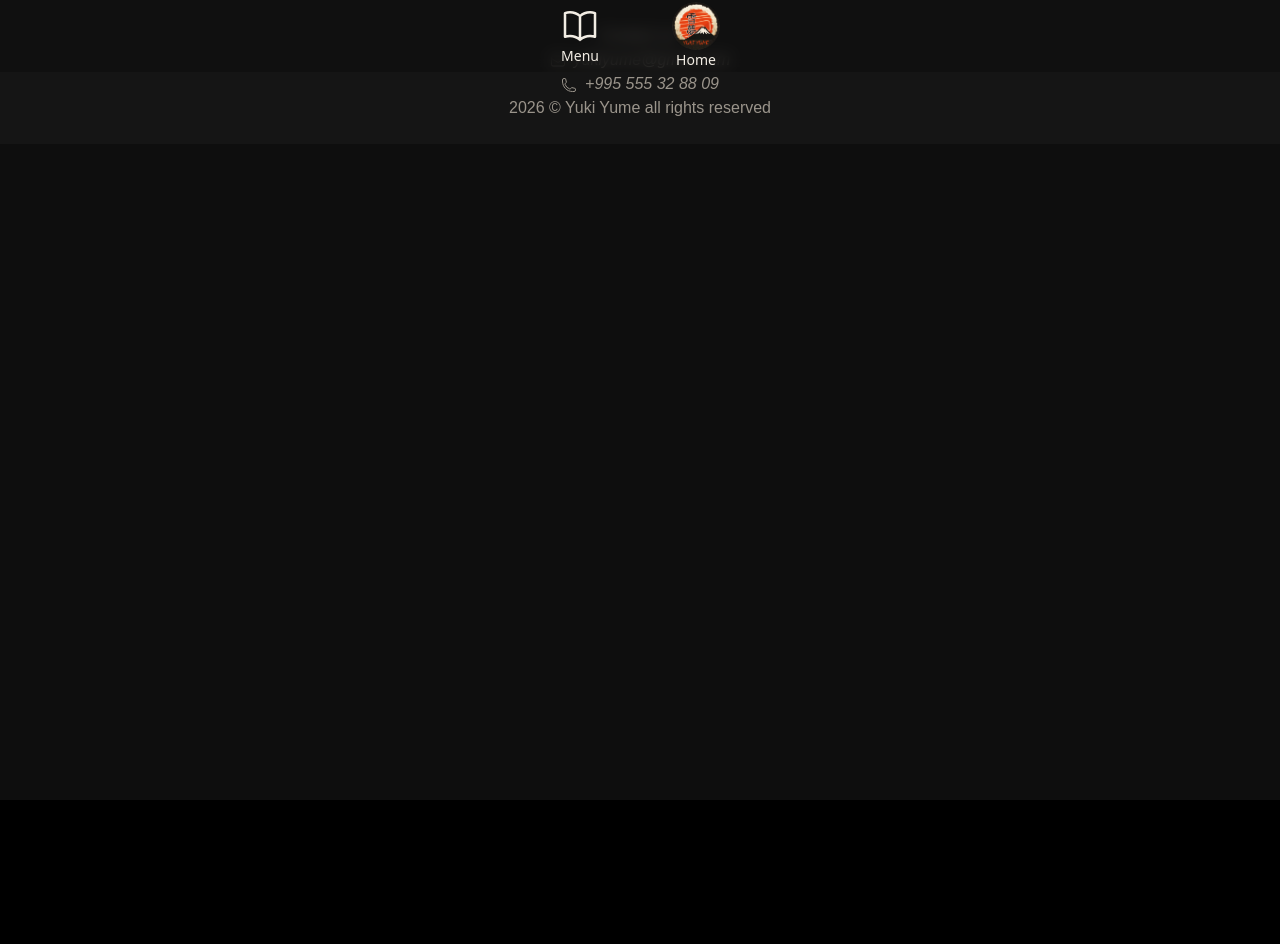
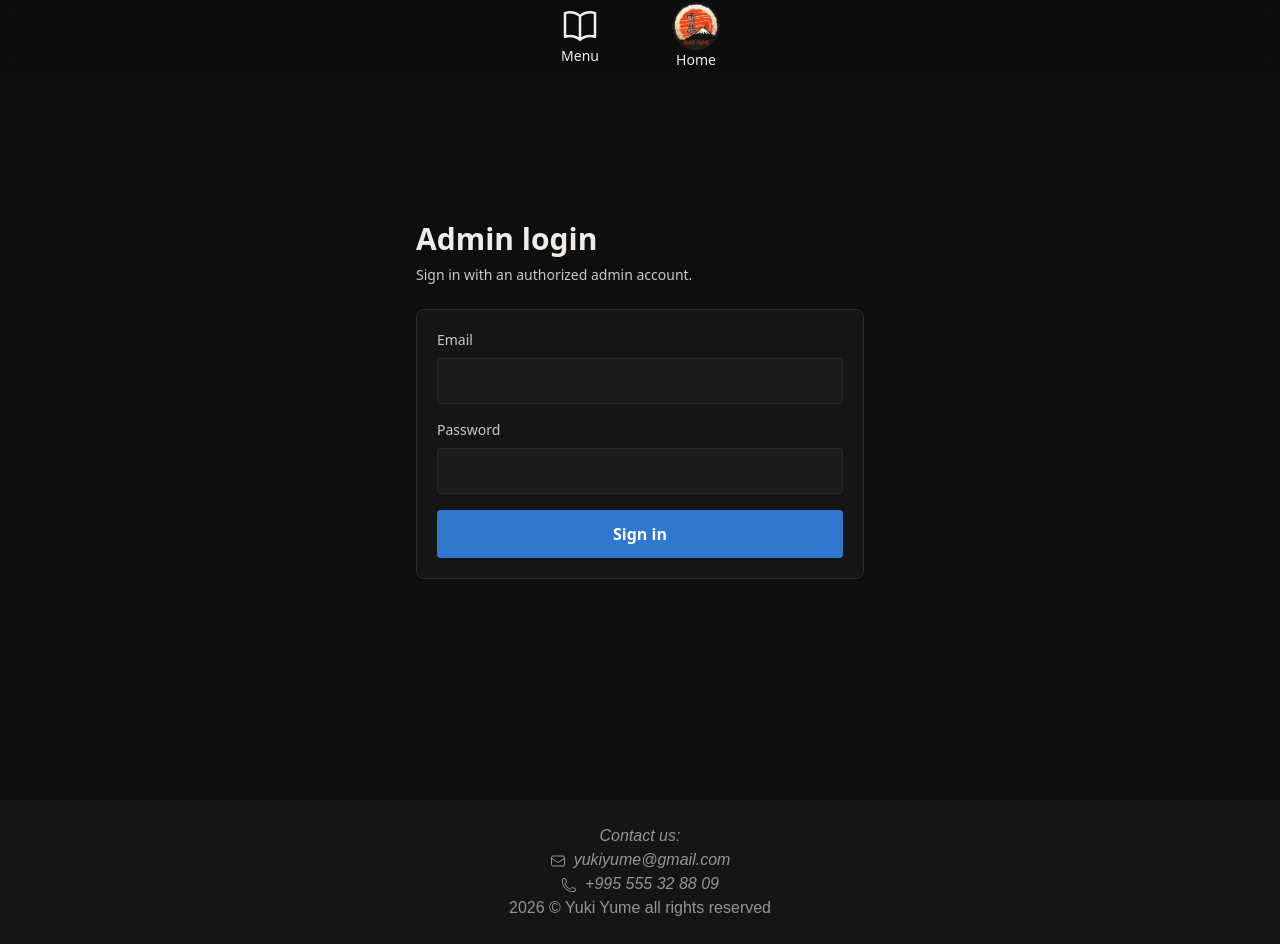
Before and after one commit to DavitGvagvalia/yuki-yume, a React (Vite) app: page /admin/login in a window 1280 px wide. Before the commit the page ends 800 px from the top, so only its background shows below. Built offline with nearby package versions, Linux system fonts and the light colour scheme; no server answers; the database is empty.

Commit message:
codex login

```diff
--- /dev/null
+++ b/src/components/admin/ProtectedAdminRoute.jsx
@@ -0,0 +1,34 @@
+import { Navigate, useLocation } from 'react-router-dom';
+import { useAdminAuth } from '../../hooks/useAdminAuth.jsx';
+
+function AdminAuthLoading() {
+	return (
+		<main className="min-h-screen p-4 flex justify-center items-center">
+			<p className="text-lg text-text-secondary">Checking admin session...</p>
+		</main>
+	);
+}
+
+export default function ProtectedAdminRoute({ children }) {
+	const location = useLocation();
+	const { loading, isAdmin, error } = useAdminAuth();
+
+	if (loading) {
+		return <AdminAuthLoading />;
+	}
+
+	if (error || !isAdmin) {
+		return (
+			<Navigate
+				to="/admin/login"
+				replace
+				state={{
+					from: location.pathname,
+					denied: Boolean(error)
+				}}
+			/>
+		);
+	}
+
+	return children;
+}
--- /dev/null
+++ b/src/hooks/useAdminAuth.jsx
@@ -0,0 +1,62 @@
+import { useEffect, useState } from 'react';
+import {
+	isAuthorizedAdmin,
+	watchAuthState
+} from '../services/adminAuth.service.js';
+
+export function useAdminAuth() {
+	const [authState, setAuthState] = useState({
+		user: null,
+		isAdmin: false,
+		loading: true,
+		error: null
+	});
+
+	useEffect(() => {
+		let active = true;
+
+		const unsubscribe = watchAuthState(async (user) => {
+			if (!user) {
+				if (active) {
+					setAuthState({
+						user: null,
+						isAdmin: false,
+						loading: false,
+						error: null
+					});
+				}
+
+				return;
+			}
+
+			try {
+				const admin = await isAuthorizedAdmin(user);
+
+				if (active) {
+					setAuthState({
+						user,
+						isAdmin: admin,
+						loading: false,
+						error: null
+					});
+				}
+			} catch (error) {
+				if (active) {
+					setAuthState({
+						user,
+						isAdmin: false,
+						loading: false,
+						error
+					});
+				}
+			}
+		});
+
+		return () => {
+			active = false;
+			unsubscribe();
+		};
+	}, []);
+
+	return authState;
+}
--- a/src/main.jsx
+++ b/src/main.jsx
@@ -8,7 +8,6 @@ import { SelectionProvider } from './hooks/useSelection.jsx'
 import { CheckoutProvider } from './hooks/useCheckout'
 import { DetailProvider } from './hooks/useDetail'
 import { StrictMode } from 'react'
-import { OrderProvider } from './hooks/useOrders'
 
 
 createRoot(document.getElementById('root')).render(
@@ -19,9 +18,7 @@ createRoot(document.getElementById('root')).render(
                     <CartProvider>
                         <DetailProvider>
                             <SelectionProvider>
-                                <OrderProvider>
-                                    <App />
-                                </OrderProvider>
+                                <App />
                             </SelectionProvider>
                         </DetailProvider>
                     </CartProvider>
--- /dev/null
+++ b/src/pages/admin_dashboard/AdminLogin.jsx
@@ -0,0 +1,101 @@
+import { useState } from 'react';
+import { Navigate, useLocation, useNavigate } from 'react-router-dom';
+import { loginAdmin } from '../../services/adminAuth.service.js';
+import { useAdminAuth } from '../../hooks/useAdminAuth.jsx';
+
+function AdminLogin() {
+	const navigate = useNavigate();
+	const location = useLocation();
+	const { loading, isAdmin } = useAdminAuth();
+	const [email, setEmail] = useState('');
+	const [password, setPassword] = useState('');
+	const [submitting, setSubmitting] = useState(false);
+	const [error, setError] = useState('');
+
+	const from = location.state?.from || '/admin';
+
+	async function handleSubmit(event) {
+		event.preventDefault();
+		setError('');
+		setSubmitting(true);
+
+		try {
+			await loginAdmin(email, password);
+			navigate(from, { replace: true });
+		} catch (loginError) {
+			setError(loginError.message || 'Unable to sign in.');
+		} finally {
+			setSubmitting(false);
+		}
+	}
+
+	if (loading) {
+		return (
+			<main className="min-h-screen p-4 flex justify-center items-center">
+				<p className="text-lg text-text-secondary">Checking admin session...</p>
+			</main>
+		);
+	}
+
+	if (isAdmin) {
+		return <Navigate to={from} replace />;
+	}
+
+	return (
+		<main className="min-h-screen px-4 py-28 flex items-center justify-center">
+			<section className="w-full max-w-md flex flex-col gap-6">
+				<div className="flex flex-col gap-2">
+					<h1 className="text-3xl font-bold">Admin login</h1>
+					<p className="text-sm text-text-secondary">
+						Sign in with an authorized admin account.
+					</p>
+				</div>
+
+				<form
+					className="flex flex-col gap-4 p-5 bg-surface border border-border rounded-lg"
+					onSubmit={handleSubmit}
+				>
+					<label className="flex flex-col gap-2 text-sm">
+						<span className="text-text-secondary">Email</span>
+						<input
+							type="email"
+							autoComplete="email"
+							value={email}
+							onChange={(event) => setEmail(event.target.value)}
+							required
+							className="w-full p-3 rounded bg-card border border-border text-text outline-none focus:border-accent"
+						/>
+					</label>
+
+					<label className="flex flex-col gap-2 text-sm">
+						<span className="text-text-secondary">Password</span>
+						<input
+							type="password"
+							autoComplete="current-password"
+							value={password}
+							onChange={(event) => setPassword(event.target.value)}
+							required
+							className="w-full p-3 rounded bg-card border border-border text-text outline-none focus:border-accent"
+						/>
+					</label>
+
+					{error && (
+						<p className="text-sm text-red-400" role="alert">
+							{error}
+						</p>
+					)}
+
+					<button
+						type="submit"
+						disabled={submitting}
+						className="w-full p-3 rounded bg-accent text-white font-semibold transition hover:bg-accent-hover disabled:bg-disabled disabled:cursor-not-allowed"
+					>
+						{submitting ? 'Signing in...' : 'Sign in'}
+					</button>
+				</form>
+			</section>
+		</main>
+	);
+}
+
+export default AdminLogin;
--- a/src/pages/admin_dashboard/admin_dashboard.jsx
+++ b/src/pages/admin_dashboard/admin_dashboard.jsx
@@ -1,5 +1,7 @@
 import React, { useMemo } from 'react';
+import { useNavigate } from 'react-router-dom';
 import { useOrder } from '../../hooks/useOrders.jsx';
+import { logoutAdmin } from '../../services/adminAuth.service.js';
 
 const ORDER_STATUSES = {
 	PENDING: 'pending',
@@ -140,11 +142,17 @@ const OrderHistory = ({ orders }) => {
 };
 
 const AdminDashboard = () => {
+	const navigate = useNavigate();
 	const {
 		orderedProducts: orders = [],
 		loading,
 		error
 	} = useOrder();
+
+	async function handleLogout() {
+		await logoutAdmin();
+		navigate('/admin/login', { replace: true });
+	}
 
 	const groupedOrders = useMemo(() => {
 		return {
@@ -176,6 +184,15 @@ const AdminDashboard = () => {
 
 	return (
 		<main className="min-h-screen p-4 flex flex-col gap-15 justify-center items-center">
+			<header className="w-full flex justify-end mt-20">
+				<button
+					type="button"
+					className="px-4 py-2 rounded bg-card border border-border text-text transition hover:border-accent"
+					onClick={handleLogout}
+				>
+					Logout
+				</button>
+			</header>
 			<OrderTracker groupedOrders={groupedOrders} />
 			<OrderHistory orders={orders} />
 		</main>
--- a/src/routes.jsx
+++ b/src/routes.jsx
@@ -2,12 +2,25 @@ import { Routes, Route } from 'react-router-dom'
 import Home from './pages/Home/Home.jsx'
 import MenuPage from './pages/Menu/MenuPage.jsx'
 import AdminPage from './pages/admin_dashboard/admin_dashboard.jsx'
+import AdminLogin from './pages/admin_dashboard/AdminLogin.jsx'
+import ProtectedAdminRoute from './components/admin/ProtectedAdminRoute.jsx'
+import { OrderProvider } from './hooks/useOrders.jsx'
 function routes() {
   return (
         <Routes>
             <Route path="/" element={<Home />} />
             <Route path="/menu" element={<MenuPage />} />
-            <Route path="/admin" element={<AdminPage />} />
+            <Route path="/admin/login" element={<AdminLogin />} />
+            <Route
+                path="/admin"
+                element={(
+                    <ProtectedAdminRoute>
+                        <OrderProvider>
+                            <AdminPage />
+                        </OrderProvider>
+                    </ProtectedAdminRoute>
+                )}
+            />
         </Routes>
   )
 }
--- /dev/null
+++ b/src/services/adminAuth.service.js
@@ -0,0 +1,43 @@
+import { doc, getDoc } from 'firebase/firestore';
+import {
+	onAuthStateChanged,
+	signInWithEmailAndPassword,
+	signOut
+} from 'firebase/auth';
+import { auth, db } from '../firebaseConfig.js';
+
+export function watchAuthState(callback) {
+	return onAuthStateChanged(auth, callback);
+}
+
+export async function isAuthorizedAdmin(user) {
+	if (!user) {
+		return false;
+	}
+
+	const token = await user.getIdTokenResult();
+
+	if (token.claims.admin === true) {
+		return true;
+	}
+
+	const adminDoc = await getDoc(doc(db, 'admins', user.uid));
+
+	return adminDoc.exists();
+}
+
+export async function loginAdmin(email, password) {
+	const { user } = await signInWithEmailAndPassword(auth, email, password);
+	const isAdmin = await isAuthorizedAdmin(user);
+
+	if (!isAdmin) {
+		await signOut(auth);
+		throw new Error('This account is not authorized for admin access.');
+	}
+
+	return user;
+}
+
+export async function logoutAdmin() {
+	await signOut(auth);
+}
```
Also changed, not shown: 1 other file (tests, documents, lock files or other folders).
